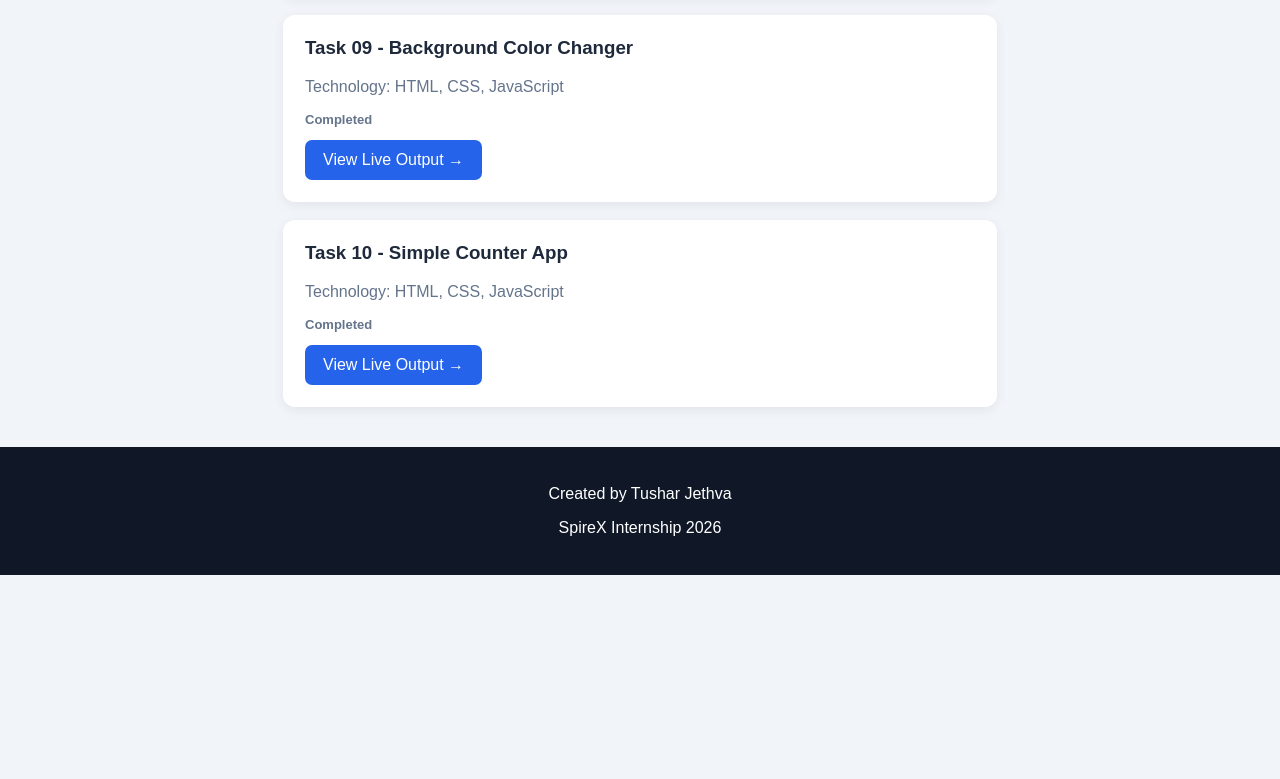
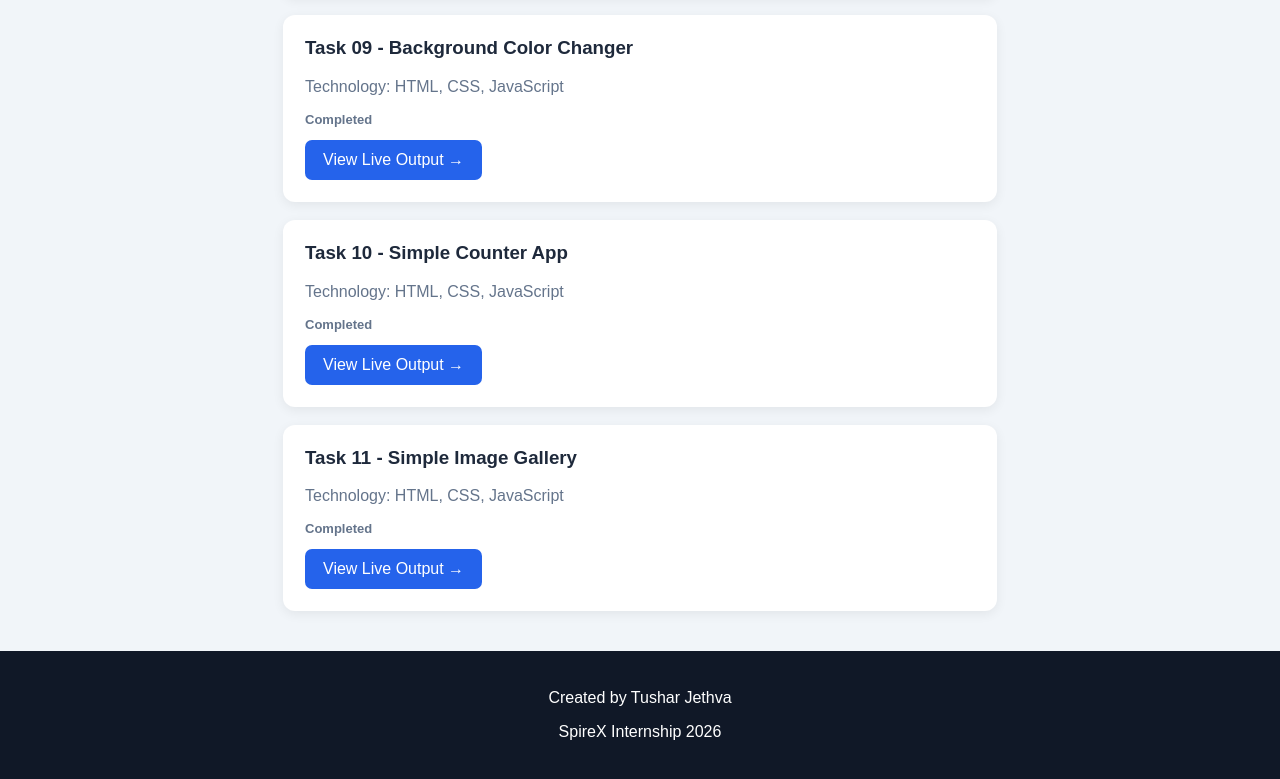
Before and after one commit to TusharJethva07/SpireX-Internship, a plain HTML site: page index.html in a window 1280 px wide. Shown: the part 1983-2762 px from the top of the page. Before the commit the page ends 2558 px from the top, so only its background shows below. Drawn offline with Linux system fonts and the light colour scheme.

Commit message:
Update index.html

```diff
--- a/index.html
+++ b/index.html
@@ -187,6 +187,17 @@
     </div>
 
 
+    <div class="task">
+    <h3>Task 11 - Simple Image Gallery</h3>
+    <p>Technology: HTML, CSS, JavaScript</p>
+    <p class="status">Completed</p>
+    <a class="btn" href="./Task-11/imggallery.html">
+        View Live Output →
+    </a>
+    </div>
+
+
+
 </div>
 
 <footer>
```
